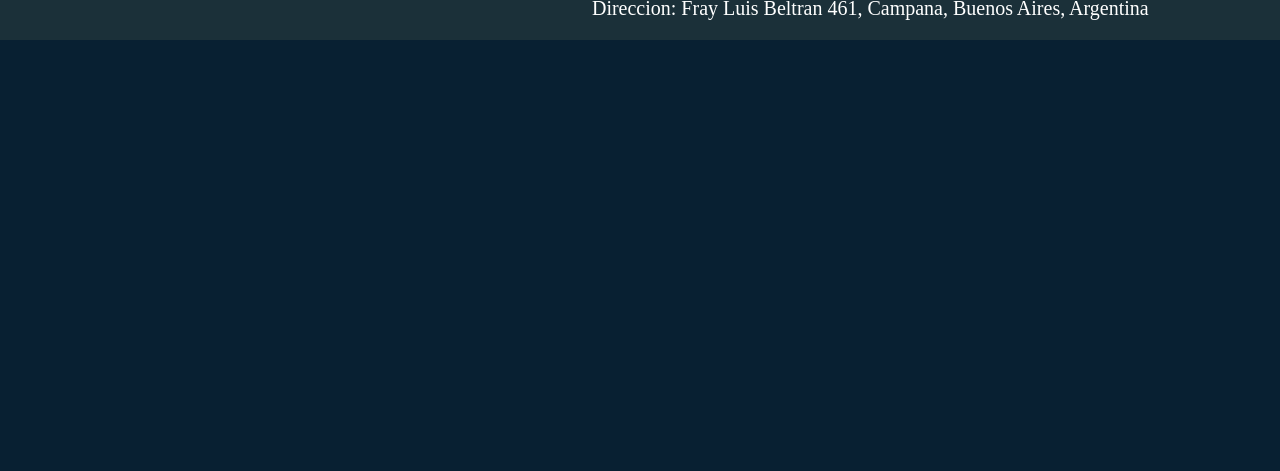
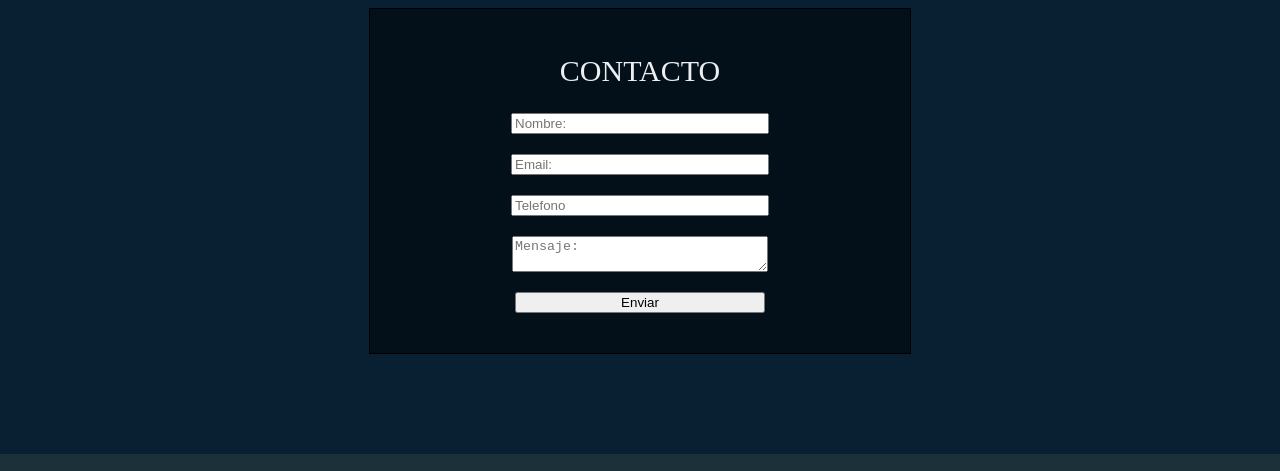
Before and after one commit to juanmanuelgiulietti/fullslab, a plain HTML site: page index.html in a window 1280 px wide. Shown: the part 758-1229 px from the top of the page. Before the commit the page ends 800 px from the top, so only its background shows below. Drawn offline with Linux system fonts and the light colour scheme.

Commit message:
Agregue formulario en Index

```diff
--- a/index.html
+++ b/index.html
@@ -42,6 +42,20 @@
                         <img src="./imagenes/slab.jpg" alt="portada de la empresa">
                     </div>
             </section>
+            <section>
+                <form>
+                    <div class="form-container-contacto">
+                        <h2>CONTACTO</h2>
+                        <input type="text" class="form-input" placeholder="Nombre:">
+                        <input type="email" class="form-input" placeholder="Email:">
+                        <input type="text" placeholder="Telefono">
+
+                        <textarea class="form-input textarea" placeholder="Mensaje:"></textarea>
+
+                        <input type="submit" value="Enviar" class="form-submit">
+                    </div>
+                </form>
+            </section>
         </main>
         <footer>
             <div class="container">
```
